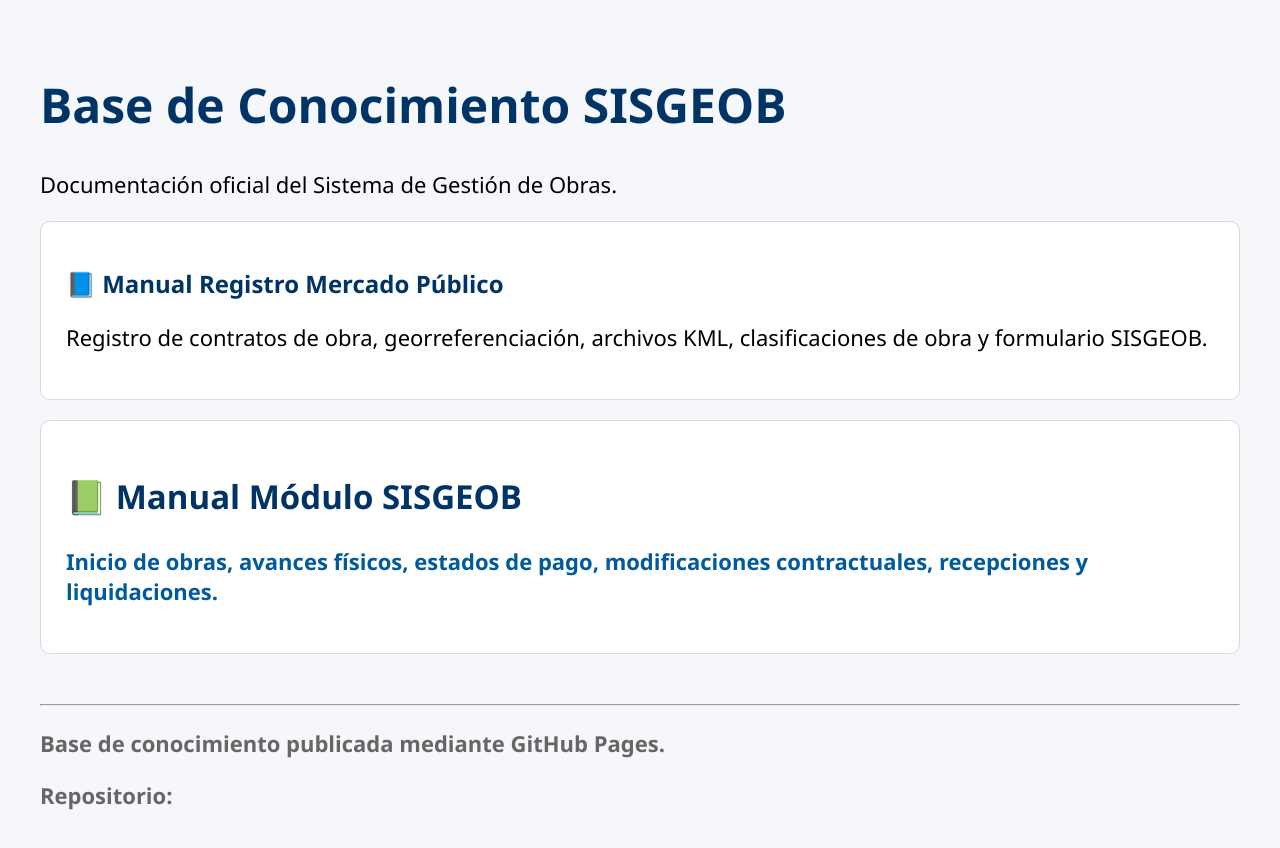
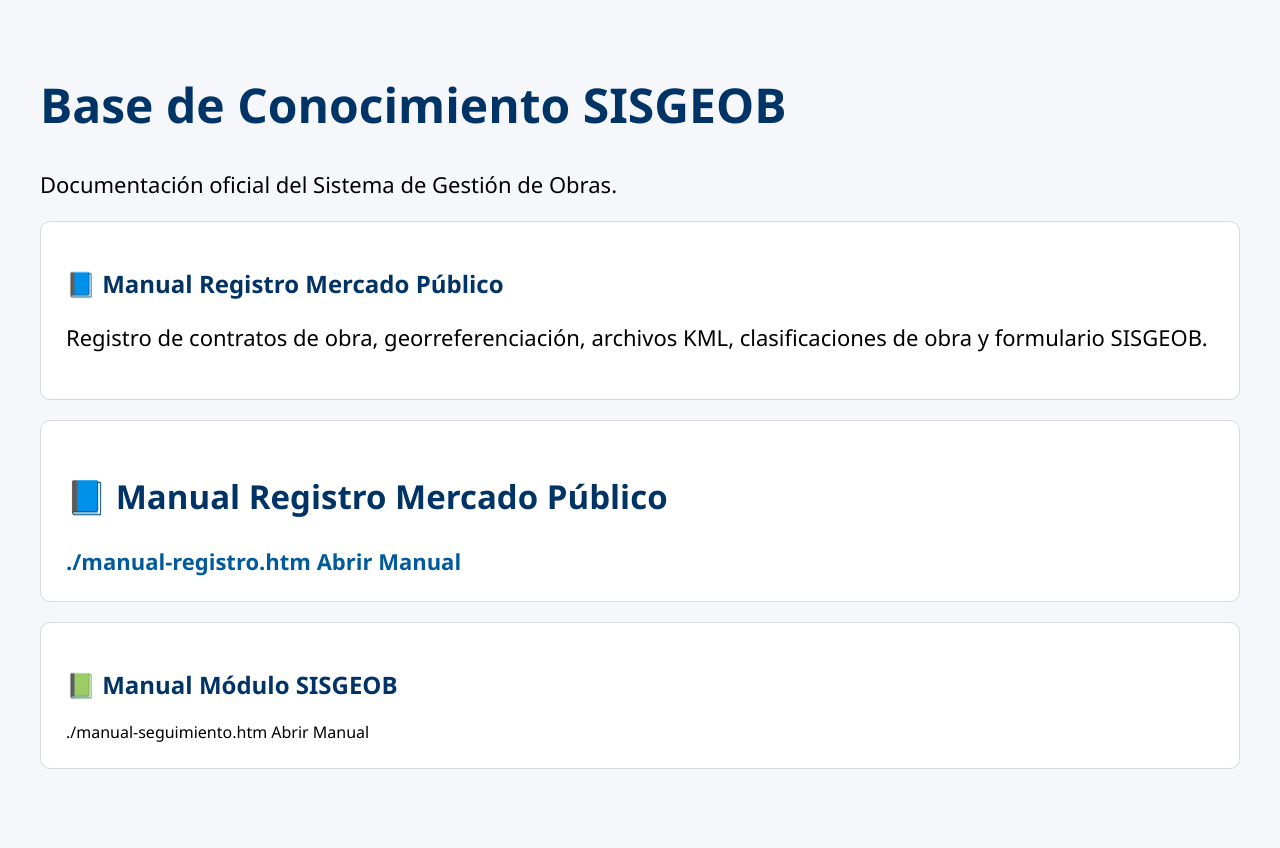
Before and after one commit to luisalbertobozo-hue/SISGEOB-conocimiento, a plain HTML site: page index.html in a window 1280 px wide. After the commit the page ends 809 px from the top, so only its background shows below. Drawn offline with Linux system fonts and the light colour scheme.

Commit message:
Update index.html

```diff
--- a/index.html
+++ b/index.html
@@ -85,35 +85,20 @@
 
 <div class="manual">
 
-    <h2>📗 Manual Módulo SISGEOB</h2>
+    <h2>📘 Manual Registro Mercado Público</h2>
 
-    <p>
-        Inicio de obras, avances físicos, estados de pago,
-        modificaciones contractuales, recepciones y liquidaciones.
-    </p>
-
-    <a href="./4_SISGEOB%20Manual%20SISGEOB.pdf" rir Manual
+    ./manual-registro.htm
+        Abrir Manual
     </a>
 
 </div>
 
-<div class="footer">
+<div class="manual">
 
-    <hr>
+    <h2>📗 Manual Módulo SISGEOB</h2>
 
-    <p>
-        Base de conocimiento publicada mediante GitHub Pages.
-    </p>
-
-    <p>
-        Repositorio:
-        <ttps://github.com/luisalbertobozo-hue/SISGEOB-conocimiento
-            SISGEOB-conocimiento
-        </a>
-    </p>
+    ./manual-seguimiento.htm
+        Abrir Manual
+    </a>
 
 </div>
-
-</body>
-
-</html>
```
